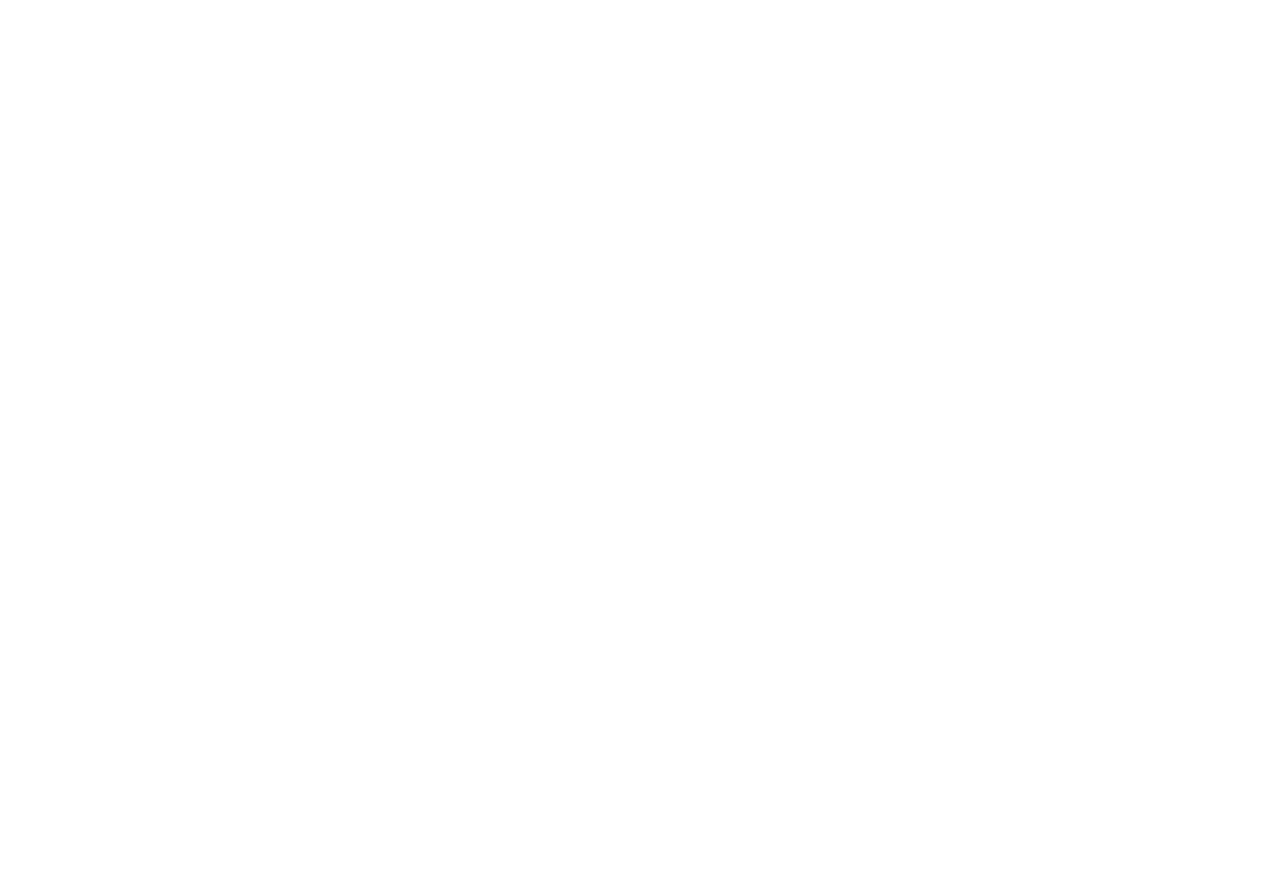
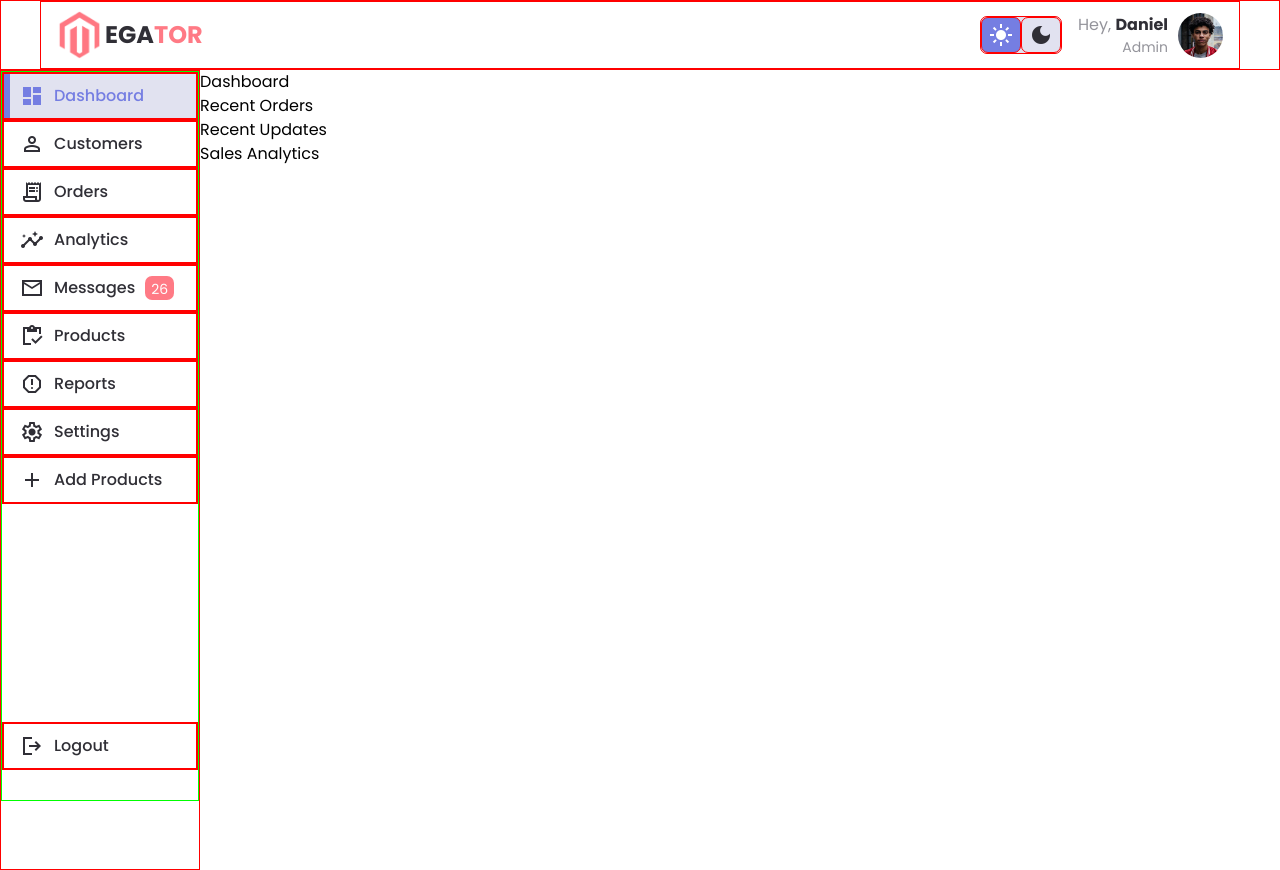
Before and after one commit to lantranad2/egator-admin-dashboard, a website built with Parcel: page src/index.html in a window 1280 px wide. Before the commit the page ends 800 px from the top, so only its background shows below. Built offline with nearby package versions, Linux system fonts and the light colour scheme.

Commit message:
Build layout, navbar and sidebar.

```diff
--- a/package.json
+++ b/package.json
@@ -13,8 +13,5 @@
   "devDependencies": {
     "@parcel/transformer-sass": "^2.8.0",
     "parcel": "^2.8.0"
-  },
-  "dependencies": {
-    "material-icons": "^1.13.1"
   }
 }
--- a/src/index.html
+++ b/src/index.html
@@ -16,10 +16,154 @@
     />
     <link
       rel="stylesheet"
-      href="https://fonts.googleapis.com/css2?family=Material+Symbols+Sharp"
+      href="https://fonts.googleapis.com/css2?family=Material+Symbols+Sharp:opsz,wght,FILL,GRAD@20..48,100..700,0..1,-50..200"
     />
     <title>Dashboard | HTML, CSS, SASS, JavaScript Tutorial</title>
-    <link rel="stylesheet" href="./sass/main.scss" />
+    <link rel="stylesheet" href="sass/main.scss" />
+    <script type="module" src="js/script.js"></script>
   </head>
-  <body></body>
+  <body>
+    <nav class="nav">
+      <div class="nav__content container">
+        <a href="#" class="brand nav__brand">
+          <img class="brand__logo" src="assets/logo.png" alt="Logo" />
+          <span class="brand__heading-text"
+            >ega<span class="brand__text-emphasis">tor</span></span
+          >
+        </a>
+        <span
+          class="material-symbols-sharp icon nav__icon-menu"
+          id="nav__icon-menu"
+        >
+          menu
+        </span>
+        <div class="nav__mode">
+          <span class="material-symbols-sharp icon nav__light-mode active">
+            light_mode
+          </span>
+          <span class="material-symbols-sharp icon nav__dark-mode">
+            dark_mode
+          </span>
+        </div>
+        <div class="nav__profile">
+          <div class="nav__profile-details">
+            <span>Hey, <span class="nav__profile-name">Daniel</span></span>
+            <span class="nav__profile-role">Admin</span>
+          </div>
+          <img
+            class="profile-image nav__profile-image"
+            src="assets/profile.jpg"
+            alt="Admin, Deniel"
+          />
+        </div>
+      </div>
+    </nav>
+    <aside class="aside" id="aside">
+      <div class="aside__heading">
+        <a href="#" class="brand aside__brand">
+          <img class="brand__logo" src="assets/logo.png" alt="Logo" />
+          <span class="brand__heading-text"
+            >ega<span class="brand__text-emphasis">tor</span></span
+          >
+        </a>
+        <span
+          class="material-symbols-sharp icon aside__icon-close"
+          id="aside__icon-close"
+        >
+          close
+        </span>
+      </div>
+      <ul class="aside__menu">
+        <li class="aside__item">
+          <a class="aside__link active" href="#">
+            <span
+              class="material-symbols-sharp icon icon--filled aside__menu-icon"
+            >
+              dashboard
+            </span>
+            <span class="aside__text">Dashboard</span>
+          </a>
+        </li>
+        <li class="aside__item">
+          <a class="aside__link" href="#">
+            <span class="material-symbols-sharp icon aside__menu-icon">
+              person
+            </span>
+            <span class="aside__text">Customers</span>
+          </a>
+        </li>
+        <li class="aside__item">
+          <a class="aside__link" href="#">
+            <span class="material-symbols-sharp icon aside__menu-icon">
+              receipt_long
+            </span>
+            <span class="aside__text">Orders</span>
+          </a>
+        </li>
+        <li class="aside__item">
+          <a class="aside__link" href="#">
+            <span class="material-symbols-sharp icon aside__menu-icon">
+              insights
+            </span>
+            <span class="aside__text">Analytics</span>
+          </a>
+        </li>
+        <li class="aside__item">
+          <a class="aside__link" href="#">
+            <span class="material-symbols-sharp icon aside__menu-icon">
+              mail_outline
+            </span>
+            <span class="aside__text">Messages</span>
+            <span class="aside__number">26</span>
+          </a>
+        </li>
+        <li class="aside__item">
+          <a class="aside__link" href="#">
+            <span class="material-symbols-sharp icon aside__menu-icon">
+              inventory
+            </span>
+            <span class="aside__text">Products</span>
+          </a>
+        </li>
+        <li class="aside__item">
+          <a class="aside__link" href="#">
+            <span class="material-symbols-sharp icon aside__menu-icon">
+              report_gmailerrorred
+            </span>
+            <span class="aside__text">Reports</span>
+          </a>
+        </li>
+        <li class="aside__item">
+          <a class="aside__link" href="#">
+            <span class="material-symbols-sharp icon aside__menu-icon">
+              settings
+            </span>
+            <span class="aside__text">Settings</span>
+          </a>
+        </li>
+        <li class="aside__item">
+          <a class="aside__link" href="#">
+            <span class="material-symbols-sharp icon aside__menu-icon">
+              add
+            </span>
+            <span class="aside__text">Add Products</span>
+          </a>
+        </li>
+        <li class="aside__item">
+          <a class="aside__link" href="#">
+            <span class="material-symbols-sharp icon aside__menu-icon">
+              logout
+            </span>
+            <span class="aside__text">Logout</span>
+          </a>
+        </li>
+      </ul>
+    </aside>
+    <main class="main">
+      <div>Dashboard</div>
+      <div>Recent Orders</div>
+      <div>Recent Updates</div>
+      <div>Sales Analytics</div>
+    </main>
+  </body>
 </html>
--- /dev/null
+++ b/src/js/script.js
@@ -0,0 +1,11 @@
+const navIconMenu = document.querySelector("#nav__icon-menu");
+const asideIconClose = document.querySelector("#aside__icon-close");
+const aside = document.querySelector("#aside");
+
+navIconMenu.addEventListener("click", () =>
+  aside.classList.add("aside--expanded")
+);
+
+asideIconClose.addEventListener("click", () =>
+  aside.classList.remove("aside--expanded")
+);
--- /dev/null
+++ b/src/sass/base/_reset.scss
@@ -0,0 +1,41 @@
+@use "../abstracts/variables" as *;
+
+*,
+*::before,
+*::after {
+  padding: 0;
+  margin: 0;
+  box-sizing: inherit;
+}
+
+html {
+  font-size: 62.5%;
+}
+
+body {
+  box-sizing: border-box;
+  font-family: "Poppins", system-ui, -apple-system, BlinkMacSystemFont,
+    "Segoe UI", Roboto, Oxygen, Ubuntu, Cantarell, "Open Sans", "Helvetica Neue",
+    sans-serif;
+  font-size: 1.6rem;
+  line-height: 1.5;
+}
+
+ul {
+  list-style: none;
+}
+
+a {
+  text-decoration: none;
+  color: inherit;
+}
+
+input {
+  font-family: inherit;
+  font-size: inherit;
+}
+
+img {
+  display: block;
+  width: 100%;
+}
--- /dev/null
+++ b/src/sass/base/_utilities.scss
@@ -0,0 +1,10 @@
+@use "../abstracts/variables" as *;
+
+.container {
+  width: min(100%, 1200px);
+  margin-inline: auto;
+  padding-left: $gutter;
+  padding-right: $gutter;
+
+  border: 1px solid #f00;
+}
--- /dev/null
+++ b/src/sass/components/_brand.scss
@@ -0,0 +1,22 @@
+@use "../abstracts/variables" as *;
+
+.brand {
+  display: flex;
+  align-items: center;
+  gap: 3px;
+
+  &__logo {
+    width: 4.5rem;
+  }
+
+  &__heading-text {
+    text-transform: uppercase;
+    font-weight: 700;
+    font-size: 2.4rem;
+    color: $color-heading;
+  }
+
+  &__text-emphasis {
+    color: $color-secondary;
+  }
+}
--- /dev/null
+++ b/src/sass/components/_icon.scss
@@ -0,0 +1,5 @@
+.icon {
+  &--filled {
+    font-variation-settings: "FILL" 1;
+  }
+}
--- /dev/null
+++ b/src/sass/components/_profile-image.scss
@@ -0,0 +1,5 @@
+.profile-image {
+  width: 4.5rem;
+  height: 4.5rem;
+  border-radius: 100%;
+}
--- /dev/null
+++ b/src/sass/layout/_body.scss
@@ -0,0 +1,64 @@
+@use "../abstracts/mixins" as *;
+
+// body {
+//   display: grid;
+//   grid-template-columns: 21rem 1fr;
+//   grid-template-rows: 7rem;
+
+//   > * {
+//     border: 3px solid #00f !important;
+//   }
+// }
+
+// .nav {
+//   grid-column: 2 / -1;
+// }
+
+// .aside {
+//   grid-column: 1 / span 1;
+//   grid-row: 1;
+// }
+
+// .main {
+//   grid-column: 2;
+// }
+
+body {
+  display: grid;
+  grid-template-columns: 1fr;
+  grid-template-rows: 7rem;
+
+  > * {
+    // border: 3px solid #00f !important;
+  }
+
+  .nav {
+  }
+
+  .aside {
+  }
+
+  .main {
+  }
+
+  @include lg {
+    grid-template-columns: 10.5rem 1fr;
+
+    .nav {
+      grid-column: 1 / -1;
+    }
+
+    .aside {
+      // grid-column: 1 / span 1;
+      // grid-row: 1;
+    }
+
+    .main {
+      // grid-column: 2;
+    }
+  }
+
+  @include xl {
+    grid-template-columns: 20rem 1fr;
+  }
+}
--- /dev/null
+++ b/src/sass/sections/_nav.scss
@@ -0,0 +1,102 @@
+@use "../abstracts/variables" as *;
+@use "../abstracts/mixins" as *;
+
+.nav {
+  border: 1px solid #f00;
+
+  background: $color-light;
+  color: $color-heading;
+
+  &__content {
+    display: flex;
+    align-items: center;
+    gap: $gutter;
+    height: 100%;
+  }
+
+  &__brand {
+    display: none;
+  }
+
+  &__icon-menu {
+    border: 1px solid #f00;
+
+    cursor: pointer;
+    transition: $transition;
+    padding: 0.5rem 0.7rem;
+    border-radius: 7px;
+
+    &:hover {
+      color: $color-light;
+      background: $color-primary;
+    }
+  }
+
+  &__mode {
+    border: 1px solid #f00;
+
+    margin-left: auto;
+    display: flex;
+    background: $color-muted-light;
+    border-radius: 7px;
+
+    & > * {
+      border: 1px solid #f00;
+
+      padding: 0.5rem 0.7rem;
+      border-radius: inherit;
+      font-variation-settings: "FILL" 1;
+      color: $color-heading;
+      cursor: pointer;
+    }
+  }
+
+  &__light-mode {
+  }
+
+  &__light-mode.active {
+    background: $color-primary;
+    color: $color-light;
+  }
+
+  &__dark-mode {
+  }
+
+  &__profile {
+    display: flex;
+    gap: 1rem;
+  }
+
+  &__profile-details {
+    display: flex;
+    flex-direction: column;
+    align-items: flex-end;
+    color: $color-muted;
+    // display: none;
+  }
+
+  &__profile-name {
+    color: $color-heading;
+    font-weight: 700;
+  }
+
+  &__profile-role {
+    font-size: 1.4rem;
+  }
+
+  @include xs-3 {
+    &__profile-details {
+      display: none;
+    }
+  }
+
+  @include lg {
+    &__brand {
+      display: flex;
+    }
+
+    &__icon-menu {
+      display: none;
+    }
+  }
+}
--- /dev/null
+++ b/src/sass/sections/_sidebar.scss
@@ -0,0 +1,178 @@
+@use "../abstracts/variables" as *;
+@use "../abstracts/mixins" as *;
+
+.aside {
+  border: 1px solid #f00;
+
+  position: fixed;
+  top: 0;
+  left: 0;
+  width: 21rem;
+  height: 100vh;
+  background: $color-light;
+  transform: translateX(-101%);
+  transition: 0.5s ease-in-out;
+
+  &__heading {
+    display: flex;
+    align-items: center;
+    gap: 3px;
+    padding-left: $gutter;
+
+    height: 7rem;
+  }
+
+  // &__logo {
+  //   width: 4.5rem;
+  //   height: 4.5rem;
+  // }
+
+  // &__heading-text {
+  //   text-transform: uppercase;
+  //   font-weight: 700;
+  //   font-size: 2.4rem;
+  //   color: $color-heading;
+  // }
+
+  // &__text-emphasis {
+  //   color: $color-secondary;
+  // }
+
+  &__icon-close {
+    color: $color-heading;
+    margin-left: auto;
+    cursor: pointer;
+    transition: $transition;
+    padding: 0.5rem 0.7rem;
+    border-radius: 7px;
+
+    &:hover {
+      color: $color-light;
+      background: $color-primary;
+    }
+  }
+
+  &__menu {
+    border: 1px solid #0f0;
+    display: flex;
+    flex-direction: column;
+    height: calc(100vh - 7rem);
+  }
+
+  &__item {
+    border: 1px solid #f00;
+    padding-right: $gutter;
+
+    &:last-child {
+      margin-top: auto;
+      margin-bottom: 3rem;
+    }
+  }
+
+  &__link {
+    border: 1px solid #f00;
+
+    display: flex;
+    padding: 1rem $gutter;
+    gap: 1rem;
+    transition: $transition;
+    color: $color-heading;
+    position: relative;
+
+    &::after {
+      content: "";
+      display: block;
+      width: 0;
+      height: 100%;
+      background: $color-primary;
+      position: absolute;
+      top: 0;
+      left: 0;
+      transition: $transition;
+    }
+
+    &:hover {
+      padding-left: 2.4rem;
+      color: $color-primary;
+      background: $color-muted-light;
+    }
+
+    &:hover::after {
+      width: 6px;
+    }
+
+    &.active {
+      color: $color-primary;
+      background: $color-muted-light;
+    }
+
+    &.active::after {
+      width: 6px;
+    }
+  }
+
+  &__menu-icon {
+  }
+
+  &__text {
+    font-weight: 500;
+  }
+
+  &__number {
+    color: $color-light;
+    background: $color-secondary;
+    padding: 3px 6px 1px;
+    font-size: 1.4rem;
+    line-height: 0.9;
+    border-radius: 7px;
+    display: flex;
+    justify-content: center;
+    align-items: center;
+  }
+
+  @include lg {
+    position: static;
+    transform: translateX(0);
+    width: 100%;
+
+    &__heading {
+      display: none;
+    }
+
+    &__icon-close {
+      display: none;
+    }
+
+    &__text {
+      display: none;
+    }
+
+    &__item {
+      padding-right: 0;
+
+      &:last-child {
+        margin-top: inherit;
+        margin-bottom: inherit;
+      }
+    }
+  }
+
+  @include xl {
+    &__text {
+      display: block;
+    }
+
+    &__item {
+      // padding-right: 0;
+
+      &:last-child {
+        margin-top: auto;
+        margin-bottom: 3rem;
+      }
+    }
+  }
+}
+
+.aside--expanded {
+  transform: translateX(0);
+}
```
Also changed, not shown: src/sass/abstracts/_mixins.scss (added, +59 -0 lines), src/sass/abstracts/_variables.scss (added, +13 -0 lines), src/sass/main.scss (+11 -2 lines), src/assets/logo.png (added), src/assets/profile.jpg (added), 1 other file.
